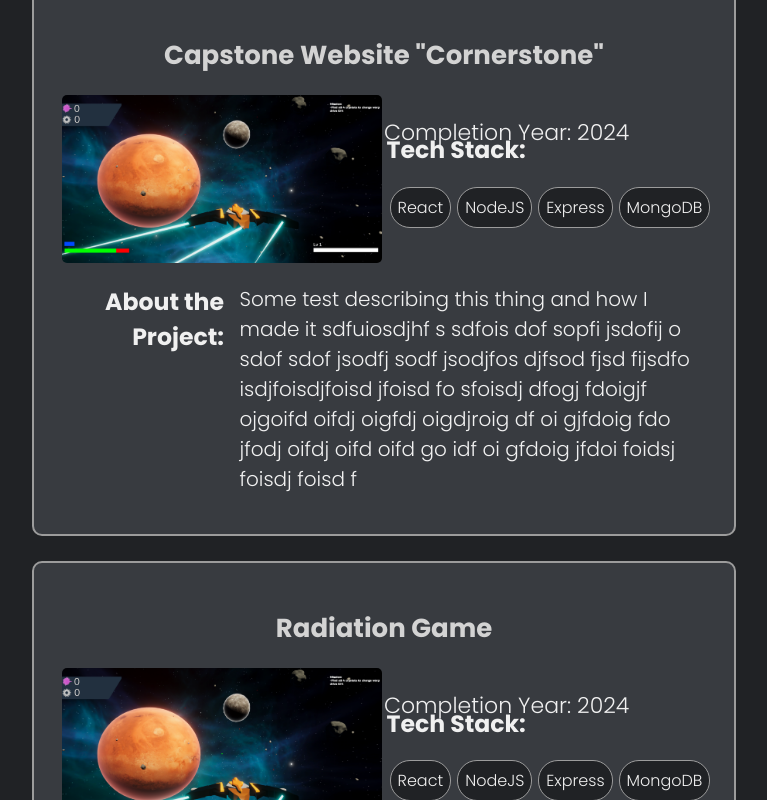
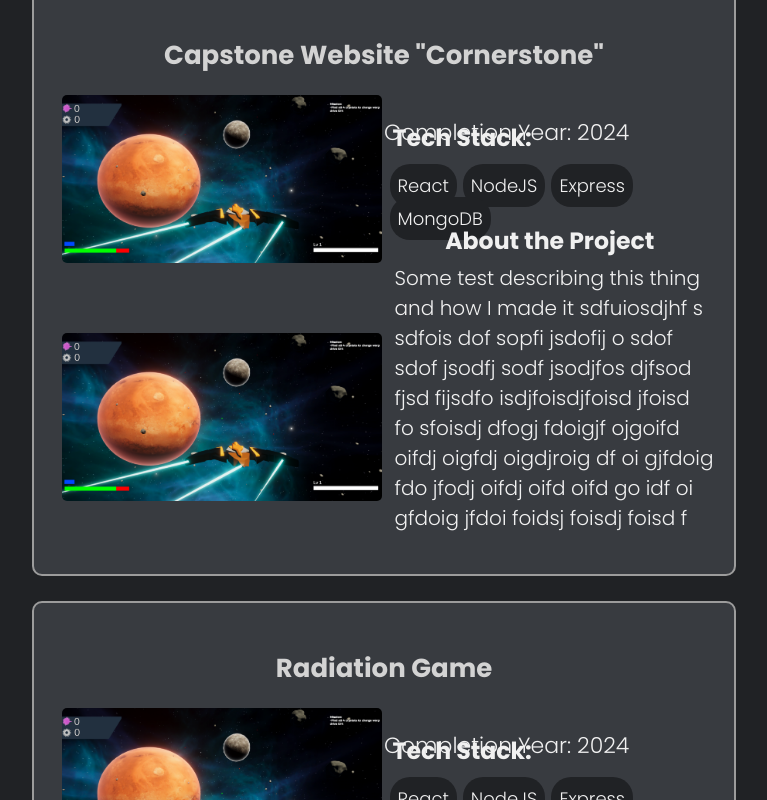
Before and after one commit to eyal132/eyals_portfolio, a React (Create React App) app in the folder client/: page / in a window 1280 px wide. Shown: the part 820-1620 px from the top of the page, without its empty margins (256-1023 px from the left). Built offline with nearby package versions, Linux system fonts and the light colour scheme; a web font is replaced by a local one.

Commit message:
CSS changes

```diff
--- a/client/src/App.css
+++ b/client/src/App.css
@@ -325,6 +325,7 @@ tr {
 }
 
 #techStack {
+  margin-left: 6px;
   text-align: left;
   color: #f0f0f0;
 }
@@ -338,32 +339,34 @@ tr {
 }
 
 #aboutProject {
-  display: grid;
-  grid-template-columns: 1fr 3fr;
+  margin-top: -60px;
 }
 
 #aboutTitle {
   color: #f0f0f0;
-  text-align: right;
-  margin-right: -10px;
+  text-align: center;
+  margin-bottom: -15px;
+  margin-left: -10px;
 }
 
 #aboutText {
+  width: 95%;
   font-size: calc(10px + 1.25vmin);
   color: #f0f0f0;
+  margin-left: 8px;
 }
 
 .techCard {
   background-color: #202225;
-  border: rgb(156, 156, 156) 1px solid;
-  padding: 7px;
+  padding: 8px;
   border-radius: 20px;
   color: #f0f0f0;
   width: auto;
   flex: 0 0 auto;
   white-space: nowrap;
-  font-size: calc(8px + 1vmin);
+  font-size: calc(10px + 1vmin);
   margin: 0px 3px 0 3px;
+  margin-top: -10px;
 }
 
 .tech-stack-container {
--- a/client/src/components/Home.js
+++ b/client/src/components/Home.js
@@ -43,8 +43,11 @@ function Home() {
         <p class="techCard">React</p>
         <p class="techCard">NodeJS</p>
         <p class="techCard">Express</p>
-        <p class="techCard">MongoDB</p></div></div></td>
-    <div id="aboutProject"><h2 id="aboutTitle">About the Project:</h2><p id="aboutText">Some test describing this thing and how I made it sdfuiosdjhf s sdfois dof sopfi jsdofij o sdof sdof jsodfj sodf jsodjfos djfsod fjsd fijsdfo isdjfoisdjfoisd jfoisd fo sfoisdj dfogj fdoigjf ojgoifd oifdj oigfdj  oigdjroig df oi gjfdoig fdo jfodj oifdj oifd oifd go idf oi gfdoig jfdoi foidsj foisdj foisd f</p></div>
+        <p class="techCard">MongoDB</p></div>
+        </div>
+        <img className="tableIMG" src={spaceIMG} alt="Project" />
+        <div id="aboutProject"><h2 id="aboutTitle">About the Project</h2><p id="aboutText">Some test describing this thing and how I made it sdfuiosdjhf s sdfois dof sopfi jsdofij o sdof sdof jsodfj sodf jsodjfos djfsod fjsd fijsdfo isdjfoisdjfoisd jfoisd fo sfoisdj dfogj fdoigjf ojgoifd oifdj oigfdj  oigdjroig df oi gjfdoig fdo jfodj oifdj oifd oifd go idf oi gfdoig jfdoi foidsj foisdj foisd f</p></div></td>
+
   </tr>
   </div>
   <div className = "project-container">
```
